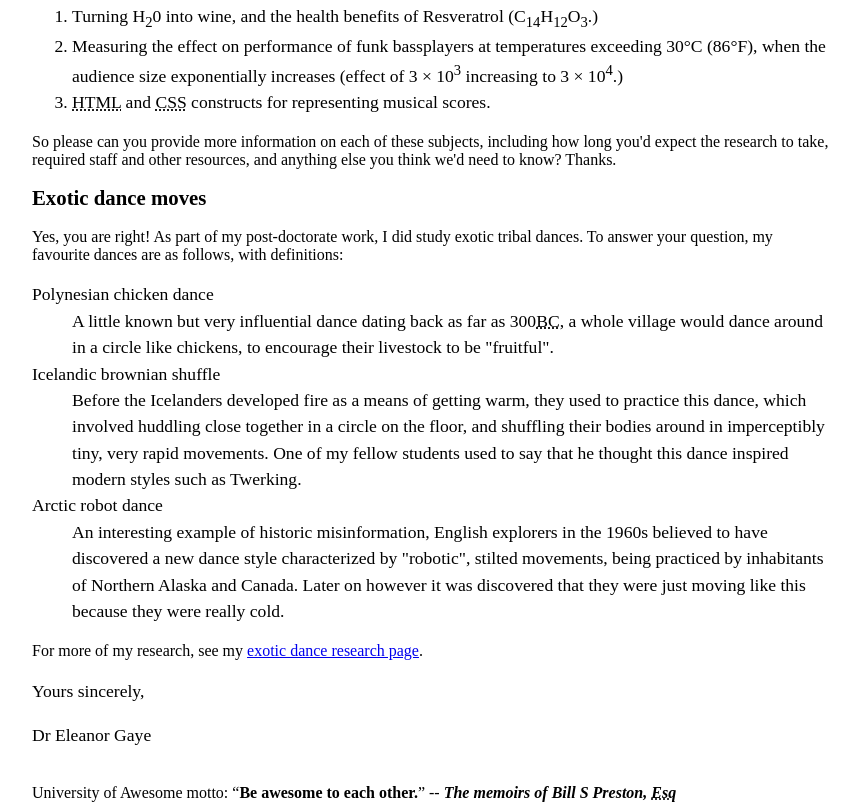
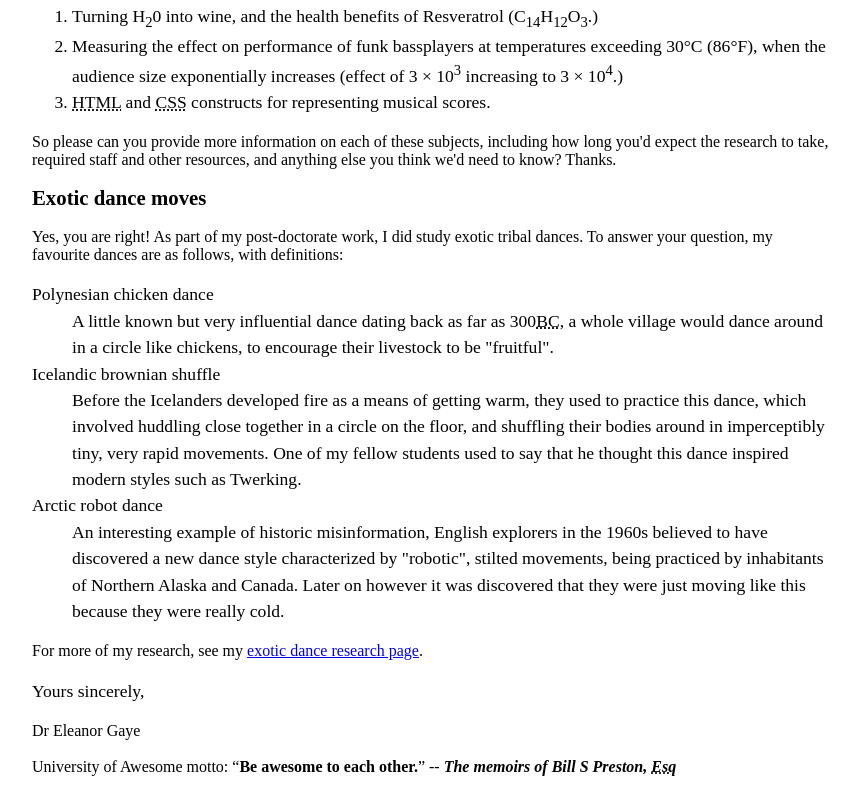
Before and after one commit to SirAmin-Dev/weektwo6b7, a plain HTML site: page letter.html in a window 1280 px wide. Shown: the part 855-1657 px from the top of the page, without its empty margins (208-1067 px from the left). After the commit the page ends 1631 px from the top, so only its background shows below. Drawn offline with Linux system fonts and the light colour scheme.

Commit message:
Feat: Add files for Media

```diff
--- a/letter.html
+++ b/letter.html
@@ -103,8 +103,7 @@ For more of my research, see my <a href="https://link.springer.com/article/10.10
 
 <p>Yours sincerely, <br/></p>
 
-<p>Dr Eleanor Gaye</p> <br/>
-
-University of Awesome motto: <q><strong>Be awesome to each other.</strong></q> -- <em> <strong>The memoirs of Bill S Preston, <abbr title="Esquire">Esq</abbr></strong></em>
+<section> Dr Eleanor Gaye</section> <br/>
+<section>University of Awesome motto: <q><strong>Be awesome to each other.</strong></q> -- <em> <strong>The memoirs of Bill S Preston, <abbr title="Esquire">Esq</abbr></strong></em></section>
 </body>
 </html>
```
